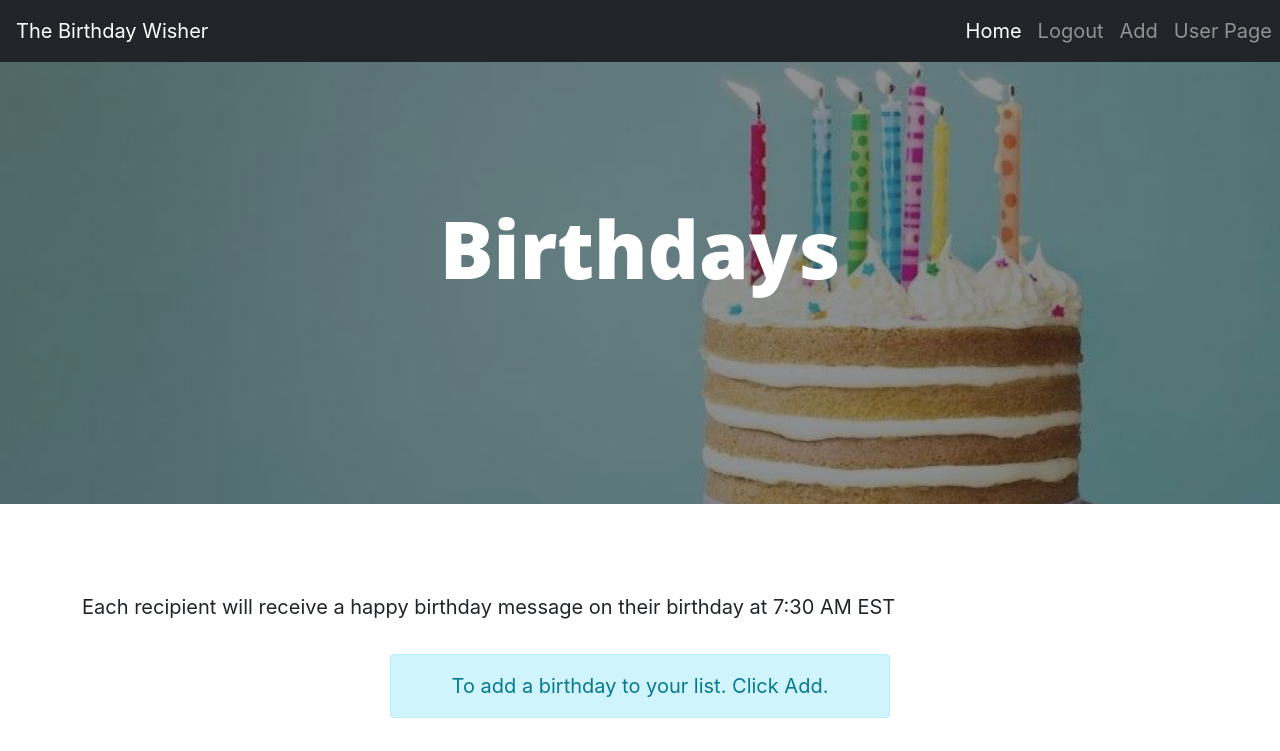
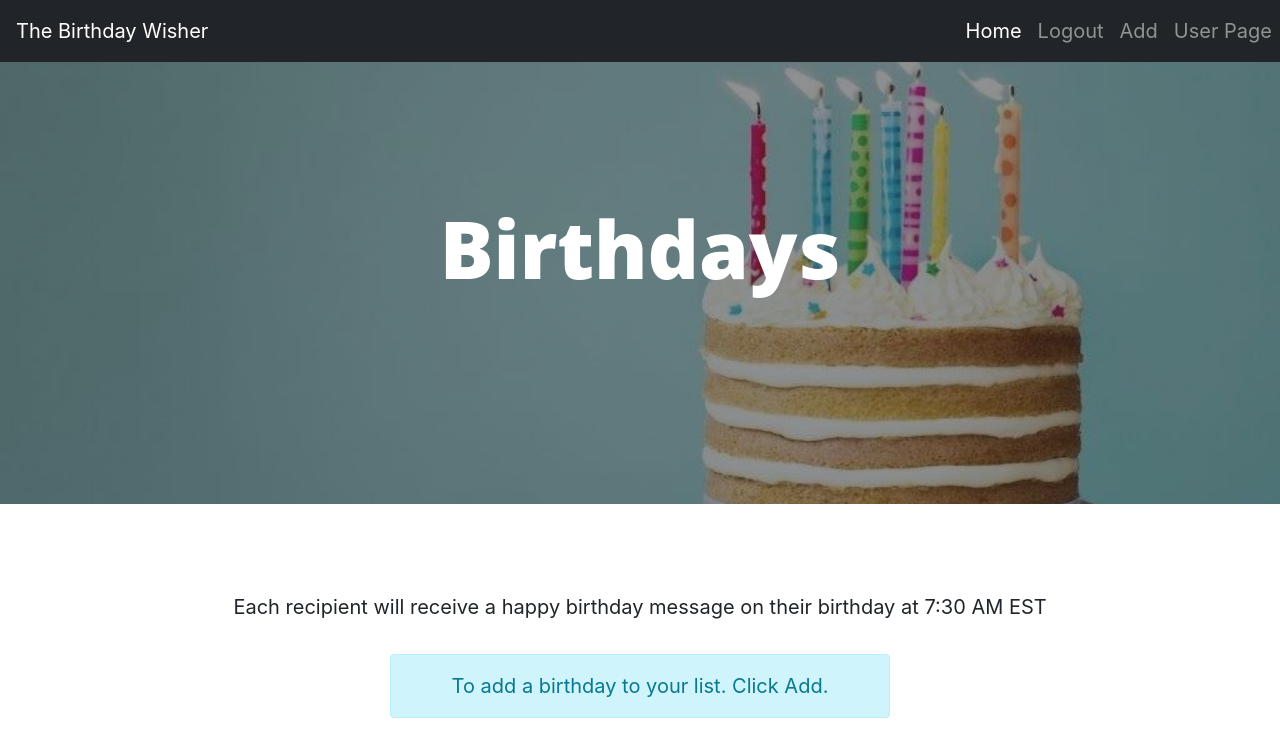
Before and after one commit to osstd/The-Birthday-Wisher-, a Flask app: page /add in a window 1280 px wide. Shown: the top 751 px of the page. Run offline with Flask 3, Linux system fonts and the light colour scheme; the visitor is signed in with stand-in values (Sample User, id 1); some libraries are stand-ins or nearby versions.

Commit message:
Fix logic and layout

```diff
--- a/tasks.py
+++ b/tasks.py
@@ -19,7 +19,7 @@ def send_email_task():
         records = db.session.execute(db.select(Birthdays))
         birthdays = records.scalars().all()
         for birthday in birthdays:
-            if birthday.date == datetime.today().strftime('%Y-%m-%d'):
+            if (birthday.date.split('-')[1] + '-' + birthday.date.split('-')[2]) == datetime.today().strftime('%m-%d'):
                 recipient_name = birthday.name
                 recipient_email = birthday.email
                 wisher_name = birthday.author.name
--- a/templates/add.html
+++ b/templates/add.html
@@ -20,9 +20,9 @@
 <main class="mb-2 mt-4">
     <div class="container">
         <div class="row justify-content-center">
-            <div class="container mt-2 mb-3">
-                <div>
-                    <p>Each recipient will receive a happy birthday message on their birthday at 7:30 AM EST</p>
+            <div class="container mt-2 mb-3 justify-content-center">
+                <div class="col-sm-12 d-flex justify-content-center">
+                    <p style="text-align: left;">Each recipient will receive a happy birthday message on their birthday at 7:30 AM EST</p>
                 </div>
                 <div class="alert alert-info fixed-width-alert" role="alert">
                     To add a birthday to your list. Click Add.
--- a/templates/home.html
+++ b/templates/home.html
@@ -21,9 +21,9 @@
 
 <main class="mb-2 mt-4">
     <div class="container mt-2">
-        <div class="row card-container">
+        <div class="row card-container justify-content-center">
 
-            <div>
+            <div class="d-flex justify-content-center">
                 <img class="card-photo" src="{{url_for('static', filename='assets/img/card.jpg')}}" alt="Photo">
             </div>
 
```
